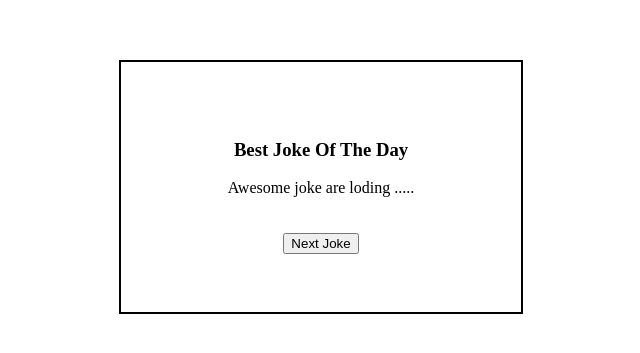
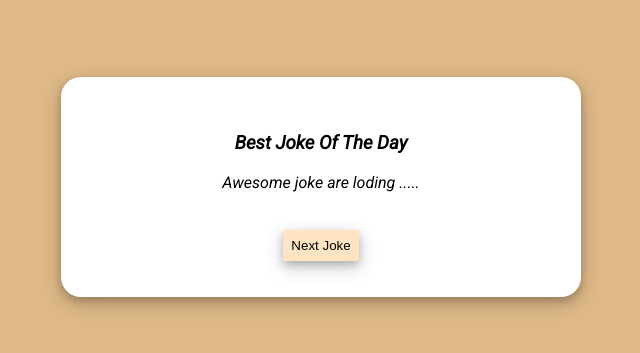
Before and after one commit to earny98/Random-Joke-Generator, a plain HTML site: page index.html in a window 1280 px wide. Shown: the part 221-574 px from the top of the page, without its empty margins (319-959 px from the left). Drawn offline with Linux system fonts and the light colour scheme; no server answers.

Commit message:
Update index.html

```diff
--- a/index.html
+++ b/index.html
@@ -5,24 +5,9 @@
     <meta name="viewport" content="width=device-width, initial-scale=1.0" />
     <meta http-equiv="X-UA-Compatible" content="ie=edge" />
     <title>Joke</title>
-    <style>
-        body {
-            display: flex;
-            align-items: center;
-            justify-content: center;
-            height: 100vh;
-        }
-        .container {
-            display: flex;
-            flex-direction: column;
-            align-items: center;
-            justify-content: center;
-            height: 250px;
-            width: 400px;
-            border: 2px solid black;
-        }
-    </style>
+    <link rel="stylesheet" href="style.css">
   </head>
+
   <body>
     <div class="container">
         <h3>Best Joke Of The Day</h3>
```
